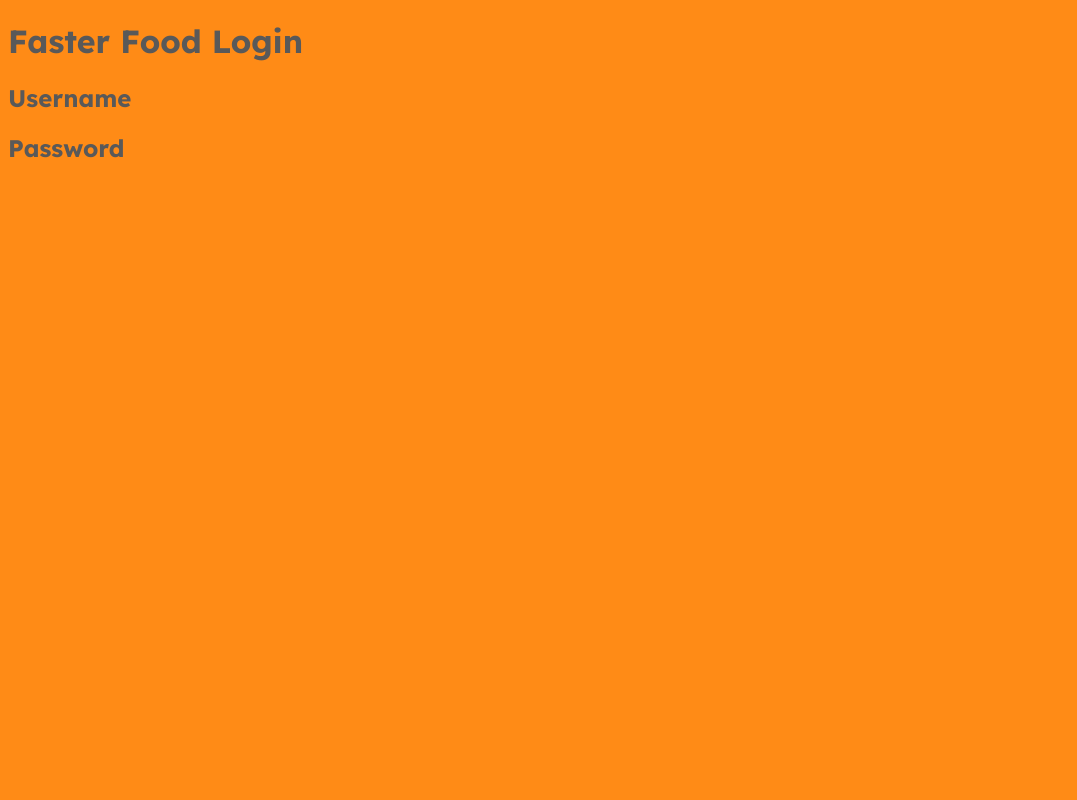
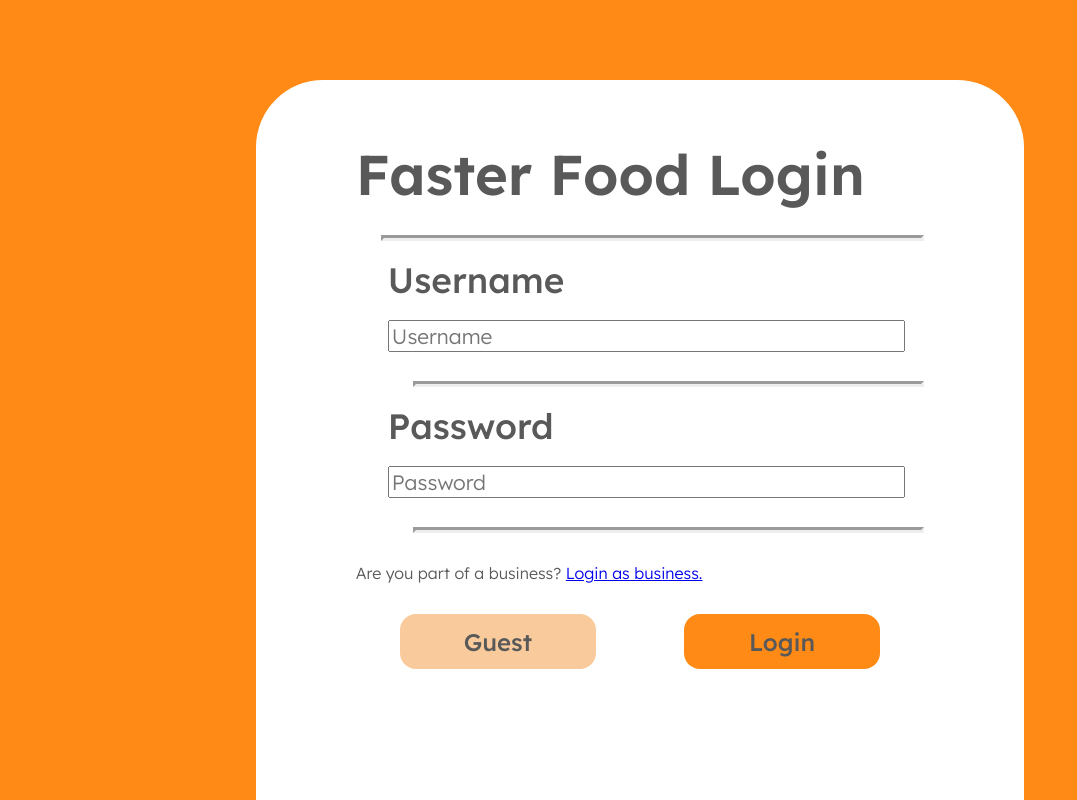
Before and after one commit to Clarifie/Faster-Food, a plain HTML site: page index.html in a window 1280 px wide. Shown: the whole page, without its empty margins (0-1077 px from the left). Drawn offline with Linux system fonts and the light colour scheme.

Commit message:
index/login update

```diff
--- a/index.html
+++ b/index.html
@@ -3,13 +3,30 @@
     <title>Faster Food</title>
     <link rel="stylesheet" href="styles/fonts.css"></link>
     <link rel="stylesheet" href="styles/main.css"></link>
+    <link rel="stylesheet" href="styles/login.css"></link>
 </head>
 <body>
     <div id="login-card">
-        <div>
+        <div id="login-card-content">
             <h1>Faster Food Login</h1>
-            <h2>Username</h2>
-            <h2>Password</h2>
+            <hr>
+            <div id="login-card-form">
+                <h2>Username</h2>
+                <input type="text" placeholder="Username" class="login-input">
+                <hr>
+                <h2>Password</h2>
+                <input type="text" placeholder="Password" class="login-input">
+                <hr>
+            </div>
+            <p>Are you part of a business? <a href="#">Login as business.</a></p>
+            <div id="login-button-holder">
+                <a href="#" class="login-button" id="login-button-guest">
+                    Guest
+                </a>
+                <a href="verify.html" class="login-button" id="login-button-account">
+                    Login
+                </a>
+            </div>
         </div>
     </div>
 </body>
```
